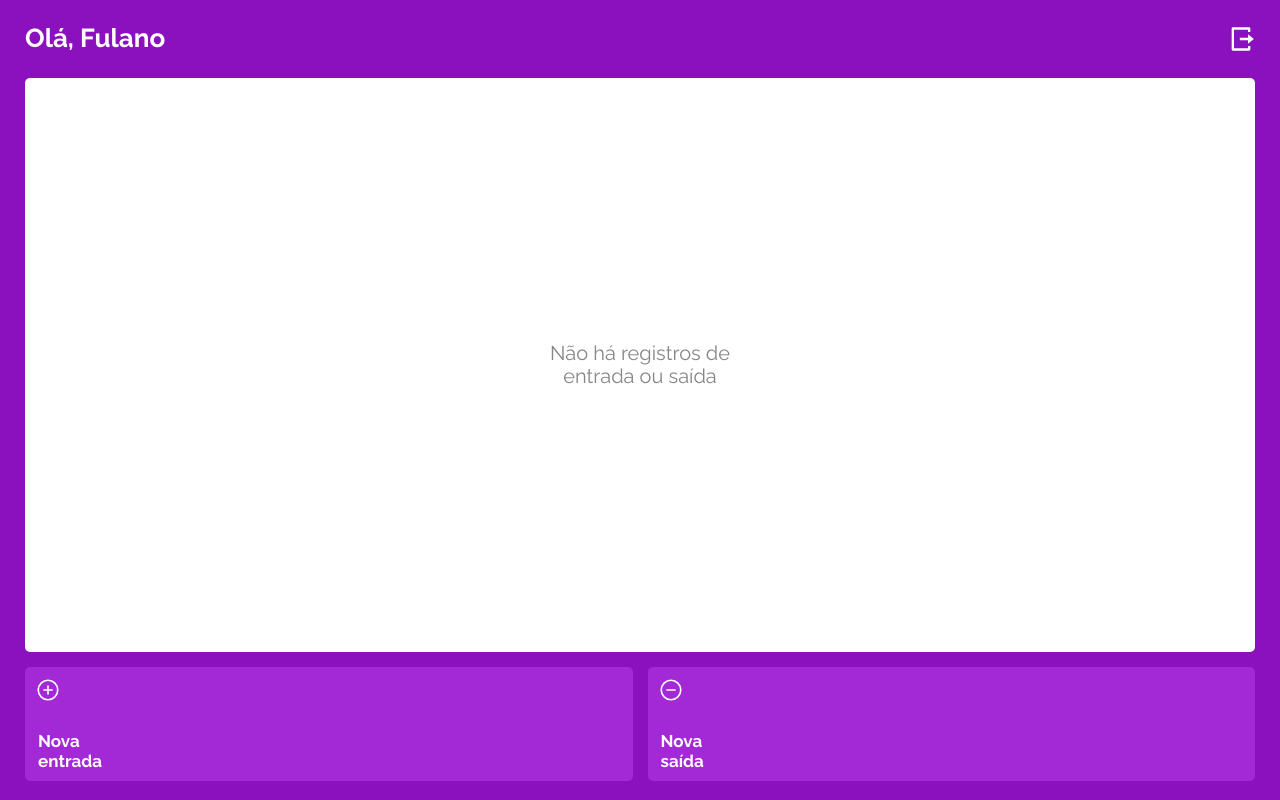
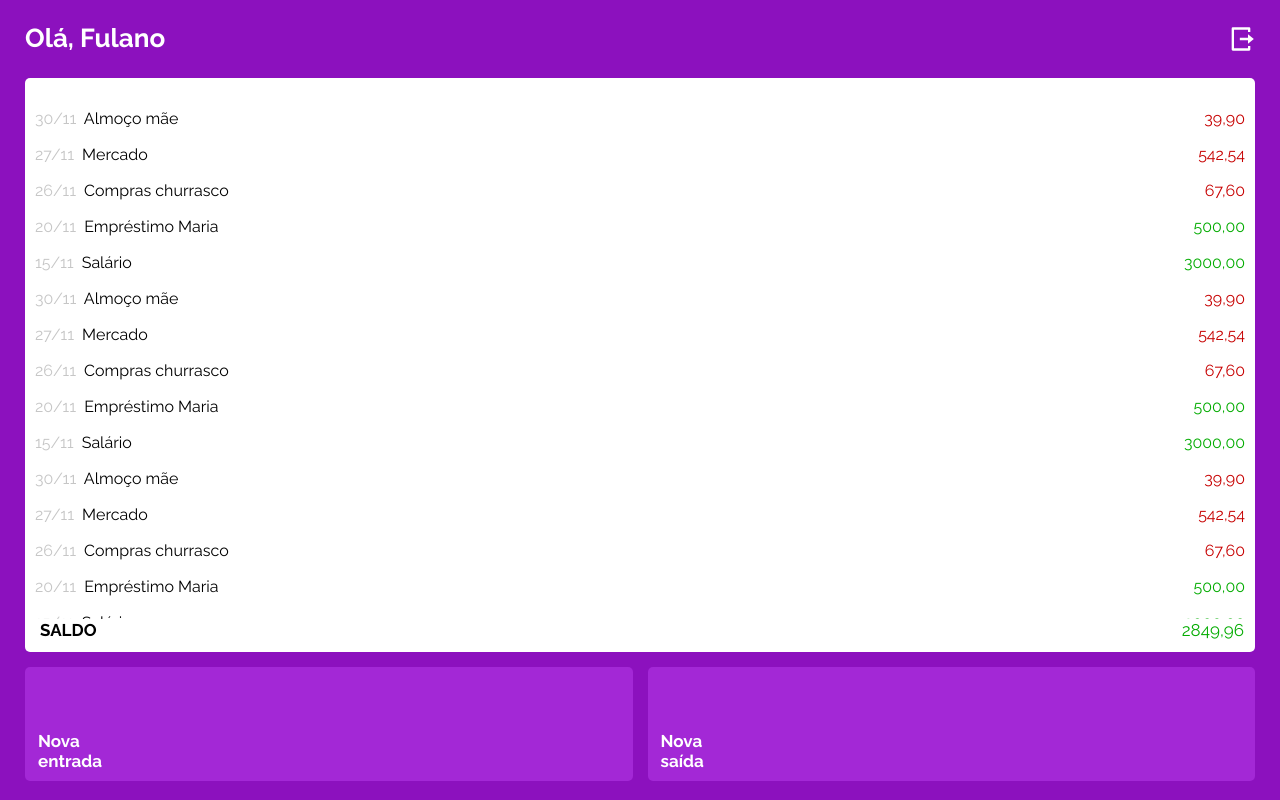
Before and after one commit to lcfernandez/driven-projeto14-mywallet-front, a React (Create React App) app: page /registros in a window 1280 px wide. Built offline with nearby package versions, Linux system fonts and the light colour scheme; a web font is replaced by a local one.

Commit message:
feat: list records and show balance (mock data)

```diff
--- a/src/constants/colors.js
+++ b/src/constants/colors.js
@@ -4,6 +4,12 @@ export const APP_TXT_COLOR = "#FFFFFF";
 
 export const BUTTON_BG_COLOR = "#A328D6";
 
+export const DATE_COLOR = "#C6C6C6";
+
+export const EXPENSE_COLOR = "#C70000";
+
+export const INCOME_COLOR = "#03AC00";
+
 export const LIST_TXT_EMPTY_COLOR = "#868686";
 
 export const LIST_BG_COLOR = "#FFFFFF";
--- a/src/pages/RecordsPage/RecordsPage.js
+++ b/src/pages/RecordsPage/RecordsPage.js
@@ -1,6 +1,6 @@
 import Button from "../../components/Button";
 import Header from "../../components/Header";
-import { LIST_BG_COLOR, LIST_TXT_EMPTY_COLOR } from "../../constants/colors";
+import { DATE_COLOR, EXPENSE_COLOR, INCOME_COLOR, LIST_BG_COLOR, LIST_TXT_EMPTY_COLOR } from "../../constants/colors";
 import { APP_BASE_FONT } from "../../constants/fonts";
 
 import styled from "styled-components";
@@ -10,11 +10,137 @@ export default function RecordsPage() {
         <RecordsPageContainer>
             <Header icon text="Olá, Fulano" />
 
+            <RecordsList empty={false}>
                 <ul>
-                Não há registros de
+                    <li>
+                        <div>
+                            <span>30/11</span> Almoço mãe
+                        </div>
+
+                        <Amount type="expense">39,90</Amount>
+                    </li>
+
+                    <li>
+                        <div>
+                            <span>27/11</span> Mercado
+                        </div>
+
+                        <Amount type="expense">542,54</Amount>
+                    </li>
+
+                    <li>
+                        <div>
+                            <span>26/11</span> Compras churrasco
+                        </div>
+
+                        <Amount type="expense">67,60</Amount>
+                    </li>
+
+                    <li>
+                        <div>
+                            <span>20/11</span> Empréstimo Maria
+                        </div>
+
+                        <Amount type="income">500,00</Amount>
+                    </li>
+
+                    <li>
+                        <div>
+                            <span>15/11</span> Salário
+                        </div>
+
+                        <Amount type="income">3000,00</Amount>
+                    </li>
+
+                    <li>
+                        <div>
+                            <span>30/11</span> Almoço mãe
+                        </div>
+
+                        <Amount type="expense">39,90</Amount>
+                    </li>
+
+                    <li>
+                        <div>
+                            <span>27/11</span> Mercado
+                        </div>
+
+                        <Amount type="expense">542,54</Amount>
+                    </li>
+
+                    <li>
+                        <div>
+                            <span>26/11</span> Compras churrasco
+                        </div>
+
+                        <Amount type="expense">67,60</Amount>
+                    </li>
+
+                    <li>
+                        <div>
+                            <span>20/11</span> Empréstimo Maria
+                        </div>
+
+                        <Amount type="income">500,00</Amount>
+                    </li>
+
+                    <li>
+                        <div>
+                            <span>15/11</span> Salário
+                        </div>
+
+                        <Amount type="income">3000,00</Amount>
+                    </li>
+
+                    <li>
+                        <div>
+                            <span>30/11</span> Almoço mãe
+                        </div>
+
+                        <Amount type="expense">39,90</Amount>
+                    </li>
+
+                    <li>
+                        <div>
+                            <span>27/11</span> Mercado
+                        </div>
+
+                        <Amount type="expense">542,54</Amount>
+                    </li>
+
+                    <li>
+                        <div>
+                            <span>26/11</span> Compras churrasco
+                        </div>
+
+                        <Amount type="expense">67,60</Amount>
+                    </li>
+
+                    <li>
+                        <div>
+                            <span>20/11</span> Empréstimo Maria
+                        </div>
+
+                        <Amount type="income">500,00</Amount>
+                    </li>
+
+                    <li>
+                        <div>
+                            <span>15/11</span> Salário
+                        </div>
+
+                        <Amount type="income">3000,00</Amount>
+                    </li>
+                </ul>
+
+                <Balance>
+                    <div>SALDO</div>
+                    <div>2849,96</div>
+                </Balance>
+                {/* Não há registros de
                 <br />
-                entrada ou saída
-            </ul>
+                entrada ou saída */}
+            </RecordsList>
 
             <Buttons>
                 <Button type="income" />
@@ -24,6 +150,26 @@ export default function RecordsPage() {
         </RecordsPageContainer>
     );
 }
+
+const Amount = styled.div`
+    color: ${({type}) => type === "expense" ? EXPENSE_COLOR : INCOME_COLOR};
+`;
+
+const Balance = styled.div`
+    display: flex;
+    font-size: 17px;
+    justify-content: space-between;
+    padding: 0 11px 10px 15px;
+    width: 100%;
+
+    div:nth-child(1) {
+        font-weight: 700;
+    }
+
+    div:nth-child(2) {
+        color: ${INCOME_COLOR};
+    }
+`;
 
 const Buttons = styled.div`
     display: flex;
@@ -39,20 +185,39 @@ const Buttons = styled.div`
     }
 `;
 
-const RecordsPageContainer = styled.div`
-    padding: 0 25px;
-
-    ul {
+const RecordsList = styled.div`
     align-items: center;
     background-color: ${LIST_BG_COLOR};
     border-radius: 5px;
-        color: ${LIST_TXT_EMPTY_COLOR};
+    color: ${({empty}) => empty ? LIST_TXT_EMPTY_COLOR : "default"};
     display: flex;
+    flex-direction: column;
     font-family: ${APP_BASE_FONT};
     font-size: 20px;
     height: calc(100vh - 226px);
-        justify-content: center;
+    justify-content: ${({empty}) => empty ? "center" : "space-between"};
     line-height: 23px;
     text-align: center;
+
+    ul {
+        font-size: 16px;
+        line-height: 36px;
+        overflow: scroll;
+        padding: 23px 10px;
+        width: 100%;
+
+        li {
+            display: flex;
+            justify-content: space-between;
+
+            span {
+                color: ${DATE_COLOR};
+                margin-right: 4px;
+            }
+        }
     }
 `;
+
+const RecordsPageContainer = styled.div`
+    padding: 0 25px;
+`;
```
Lines whose indentation alone changed are shown as unchanged.
